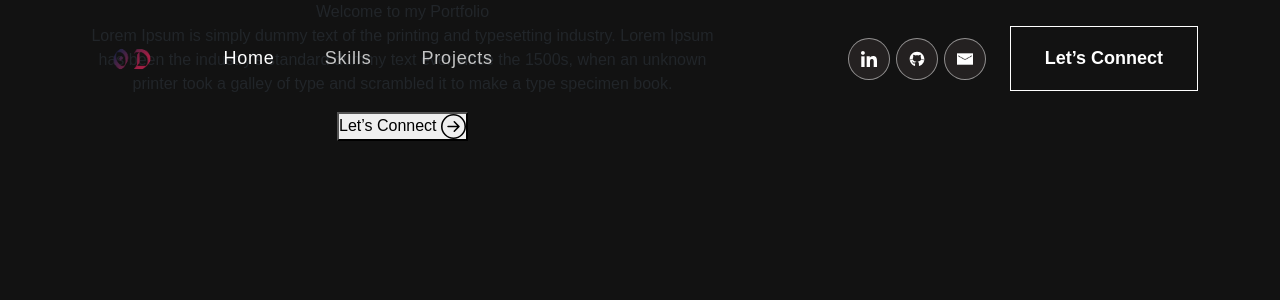
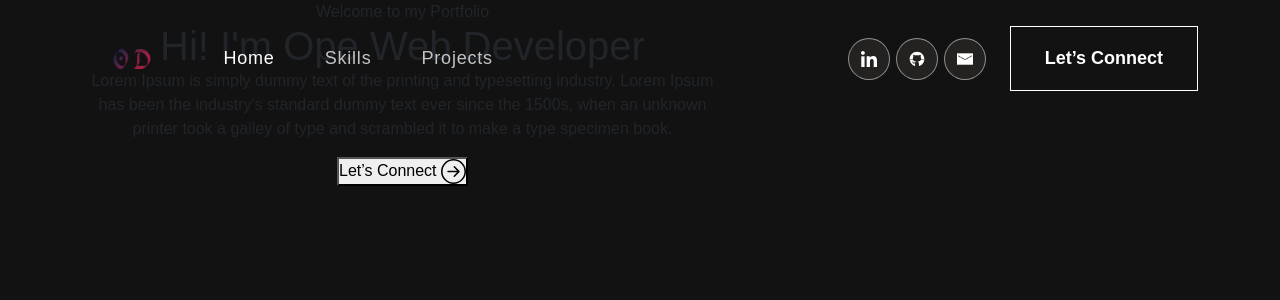
Before and after one commit to OpeDada/portfolio_v2, a React (Create React App) app: page / in a window 1280 px wide. Shown: the top 300 px of the page. Built offline with nearby package versions, Linux system fonts and the light colour scheme.

Commit message:
include text as JSX

```diff
--- a/src/components/Banner.js
+++ b/src/components/Banner.js
@@ -59,8 +59,8 @@ export const Banner = () => {
                 className={isVisible ? "animate__animated animate__fadeIn" : ""}
               > */}
             <span className="tagline">Welcome to my Portfolio</span>
-            {/* <h1>
-                  {`Hi! I'm Judy`}{" "}
+            <h1>
+                  {`Hi! I'm Ope `}{" "}
                   <span
                     className="txt-rotate"
                     dataPeriod="1000"
@@ -68,7 +68,7 @@ export const Banner = () => {
                   >
                     <span className="wrap">{text}</span>
                   </span>
-                </h1> */}
+                </h1>
             <p>
               Lorem Ipsum is simply dummy text of the printing and typesetting
               industry. Lorem Ipsum has been the industry's standard dummy text
```
